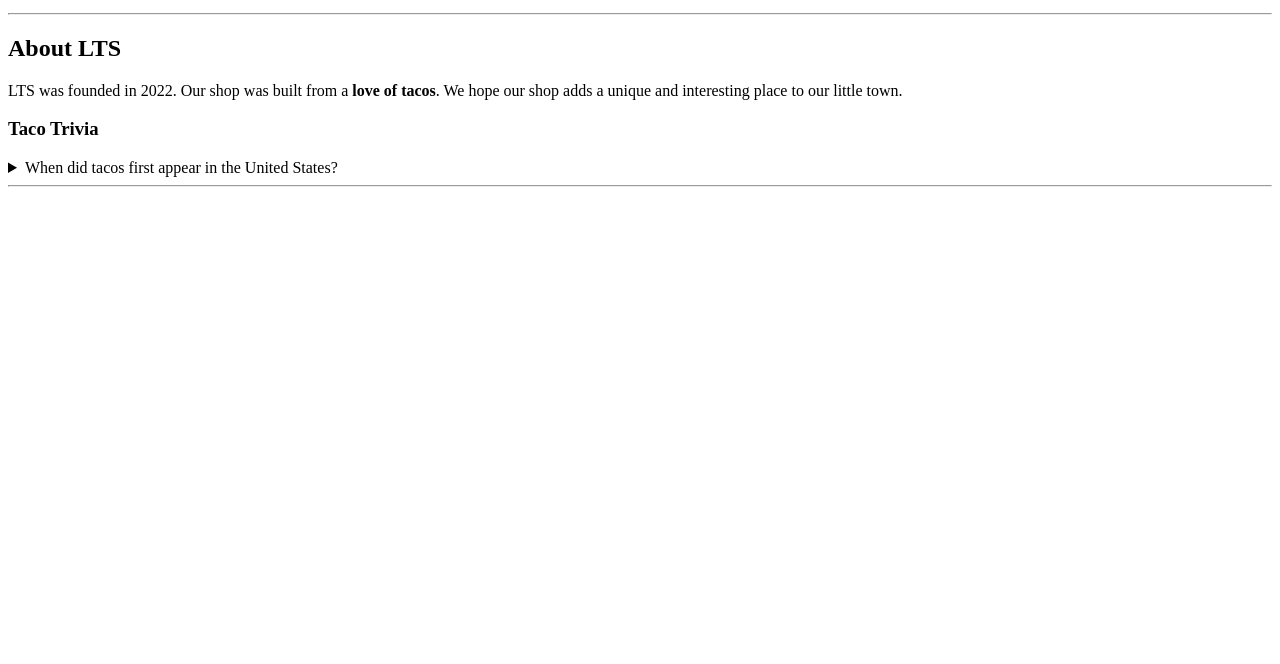
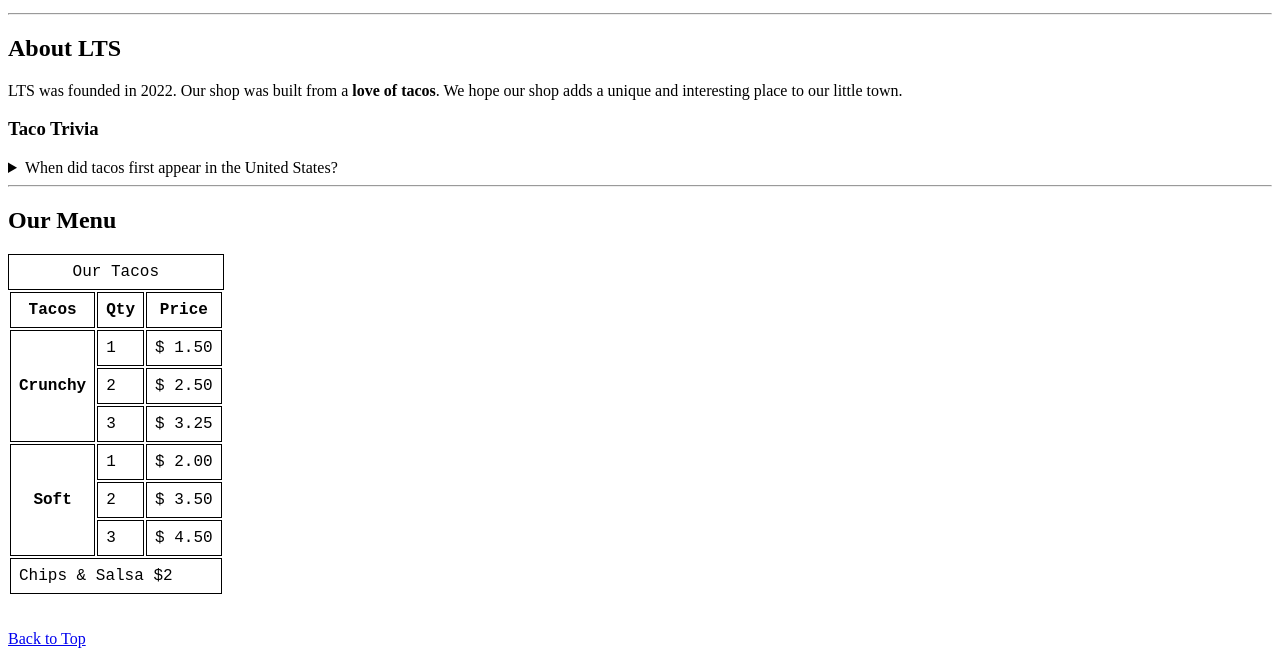
Before and after one commit to hannashapovalova/Taco-Shop-HTML-Project-, a plain HTML site: page index.html in a window 1280 px wide. Shown: the part 593-1257 px from the top of the page. Before the commit the page ends 800 px from the top, so only its background shows below. Drawn offline with Linux system fonts and the light colour scheme.

Commit message:
Add Table

```diff
--- a/index.html
+++ b/index.html
@@ -94,6 +94,100 @@
 				</details>
 			</section>
 			<hr>
+			<section>
+				<h2>
+					Our Menu
+				</h2>
+				<table>
+					<caption>
+						Our Tacos
+					</caption>
+					<thead>
+						<tr>
+							<th scope="col">
+								Tacos
+							</th>
+							<th scope="col">
+								Qty
+							</th>
+							<th scope="col">
+								Price
+							</th>
+						</tr>
+					</thead>
+					<tbody>
+						<tr>
+							<th rowspan="3">
+								Crunchy
+							</th>
+							<td>
+								1
+							</td>
+							<td>
+								$ 1.50
+							</td>
+						</tr>
+						<tr>
+							<td>
+								2
+							</td>
+							<td>
+								$ 2.50
+							</td>
+						</tr>
+						<tr>
+							<td>
+								3
+							</td>
+							<td>
+								$ 3.25
+							</td>
+						</tr>
+						<tr>
+							<th rowspan="3">
+								Soft
+							</th>
+							<td>
+								1
+							</td>
+							<td>
+								$ 2.00
+							</td>
+						</tr>
+						<tr>
+							<td>
+								2
+							</td>
+							<td>
+								$ 3.50
+							</td>
+						</tr>
+						<tr>
+							<td>
+								3
+							</td>
+							<td>
+								$ 4.50
+							</td>
+						</tr>
+					</tbody>
+					<tfoot>
+						<tr>
+							<td colspan="3">
+								Chips & Salsa $2
+							</td>
+						</tr>
+					</tfoot>
+				</table>
+				<br>
+				<p>
+					<a href="#">
+						Back to Top
+					</a>
+				</p>
+
+
+			</section>
 
 
 		</main>
--- a/src/style.css
+++ b/src/style.css
@@ -0,0 +1,10 @@
+
+tr,
+th,
+td,
+caption {
+    border: 1px solid #000;
+    font-family: 'Courier New', Courier, monospace;
+    border-collapse: separate;
+    padding: 0.5rem;
+}
```
